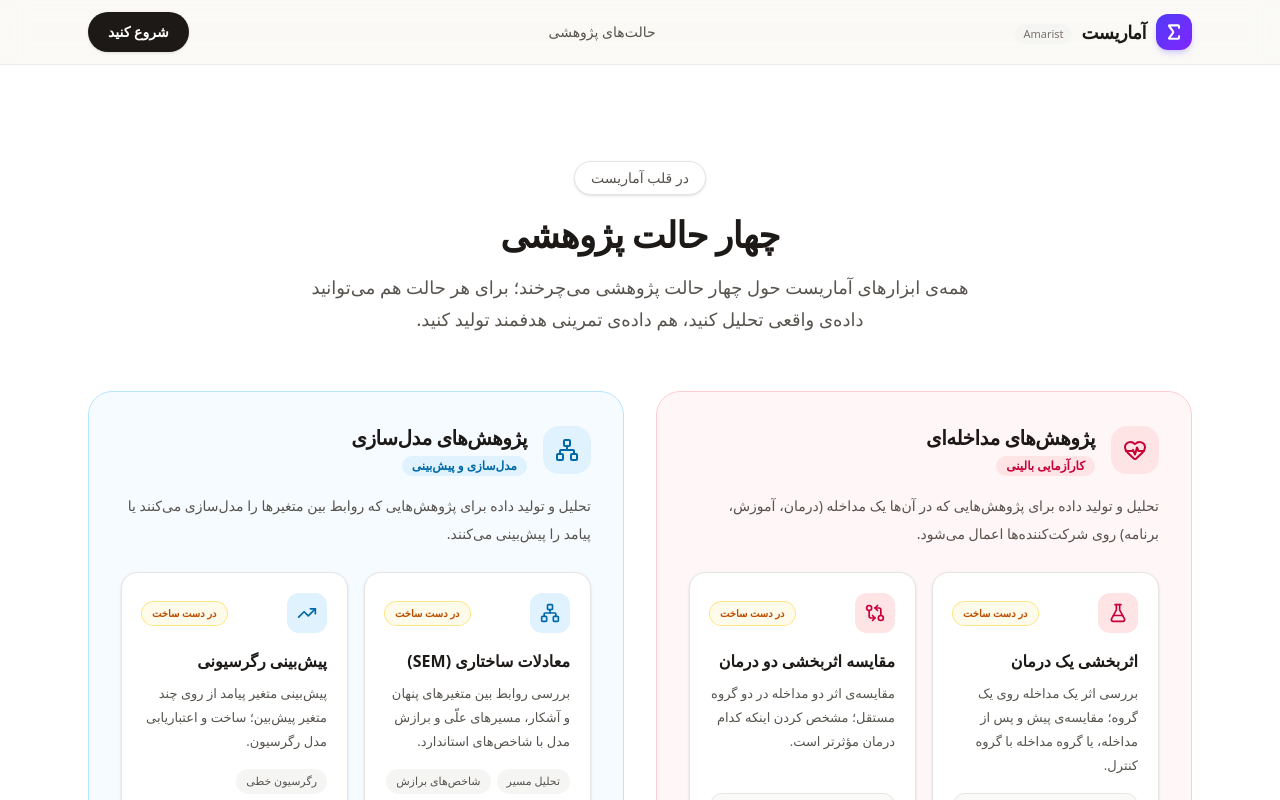
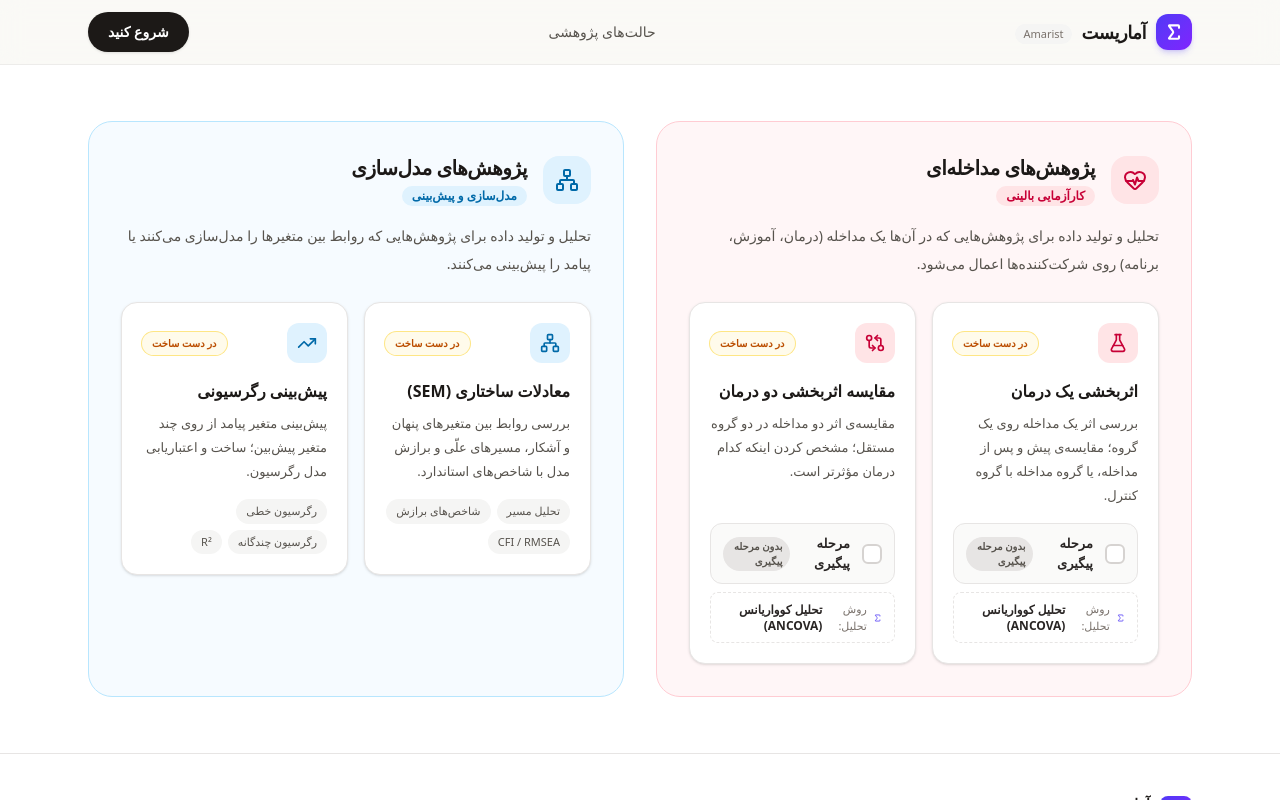
Before and after one commit to majidshilehsari/Amarist, a Next.js app: page / in a window 1280 px wide. Shown: the top 800 px of the page. Built offline with nearby package versions, Linux system fonts and the light colour scheme.

Commit message:
حذف سربرگ بخش حالت‌ها و یکسان‌سازی ساختار دو کارت اثربخشی (تیک پیگیری مشترک)
Co-authored-by: arena-agent <297053741+arena-agent@users.noreply.github.com>

```diff
--- a/src/components/research-modes.tsx
+++ b/src/components/research-modes.tsx
@@ -4,11 +4,37 @@ import {
   HeartPulse,
   Network,
   TrendingUp,
+  type LucideIcon,
 } from "lucide-react";
-import SectionHeading from "./section-heading";
 import FollowUpToggle from "./follow-up-toggle";
 
-const categories = [
+type Mode = {
+  icon: LucideIcon;
+  title: string;
+  description: string;
+  /** حالت‌های اثربخشی: تیک «مرحله پیگیری» (کوواریانس / واریانس اندازه‌گیری مکرر) */
+  followUp?: boolean;
+  /** حالت‌های مدل‌سازی: برچسب‌های روش‌ها */
+  tags?: string[];
+};
+
+type Category = {
+  id: string;
+  icon: LucideIcon;
+  title: string;
+  subtitle: string;
+  description: string;
+  accent: {
+    panelBorder: string;
+    panelBg: string;
+    badge: string;
+    cardRing: string;
+    iconBg: string;
+  };
+  modes: Mode[];
+};
+
+const categories: Category[] = [
   {
     id: "clinical",
     icon: HeartPulse,
@@ -29,12 +55,14 @@ const categories = [
         title: "اثربخشی یک درمان",
         description:
           "بررسی اثر یک مداخله روی یک گروه؛ مقایسه‌ی پیش و پس از مداخله، یا گروه مداخله با گروه کنترل.",
+        followUp: true,
       },
       {
         icon: GitCompareArrows,
         title: "مقایسه اثربخشی دو درمان",
         description:
           "مقایسه‌ی اثر دو مداخله در دو گروه مستقل؛ مشخص کردن اینکه کدام درمان مؤثرتر است.",
+        followUp: true,
       },
     ],
   },
@@ -73,18 +101,9 @@ const categories = [
 
 export default function ResearchModes() {
   return (
-    <section
-      id="modes"
-      className="scroll-mt-20 bg-white py-16 lg:py-24"
-    >
+    <section id="modes" className="scroll-mt-20 bg-white py-10 lg:py-14">
       <div className="mx-auto max-w-6xl px-4 sm:px-6">
-        <SectionHeading
-          eyebrow="در قلب آماریست"
-          title="چهار حالت پژوهشی"
-          description="همه‌ی ابزارهای آماریست حول چهار حالت پژوهشی می‌چرخند؛ برای هر حالت هم می‌توانید داده‌ی واقعی تحلیل کنید، هم داده‌ی تمرینی هدفمند تولید کنید."
-        />
-
-        <div className="mt-14 grid gap-8 lg:grid-cols-2">
+        <div className="grid gap-8 lg:grid-cols-2">
           {categories.map((category) => (
             <div
               key={category.id}
@@ -136,9 +155,11 @@ export default function ResearchModes() {
                     <p className="mt-2 flex-1 text-[13px] leading-6 text-stone-600">
                       {mode.description}
                     </p>
-                    {"tags" in mode && mode.tags ? (
+                    {mode.followUp ? (
+                      <FollowUpToggle />
+                    ) : (
                       <div className="mt-4 flex flex-wrap gap-1.5">
-                        {mode.tags.map((tag) => (
+                        {mode.tags?.map((tag) => (
                           <span
                             key={tag}
                             className="rounded-full bg-stone-100 px-2.5 py-1 text-[11px] font-medium text-stone-600"
@@ -147,8 +168,6 @@ export default function ResearchModes() {
                           </span>
                         ))}
                       </div>
-                    ) : (
-                      <FollowUpToggle />
                     )}
                   </div>
                 ))}
--- a/src/components/section-heading.tsx
+++ /dev/null
@@ -1,23 +0,0 @@
-export default function SectionHeading({
-  eyebrow,
-  title,
-  description,
-}: {
-  eyebrow: string;
-  title: string;
-  description?: string;
-}) {
-  return (
-    <div className="mx-auto max-w-2xl text-center">
-      <span className="inline-flex items-center gap-2 rounded-full border border-stone-200 bg-white px-4 py-1.5 text-sm font-medium text-stone-600 shadow-sm">
-        {eyebrow}
-      </span>
-      <h2 className="mt-5 text-3xl font-extrabold tracking-tight text-stone-900 sm:text-4xl">
-        {title}
-      </h2>
-      {description && (
-        <p className="mt-4 text-lg leading-8 text-stone-600">{description}</p>
-      )}
-    </div>
-  );
-}
```
